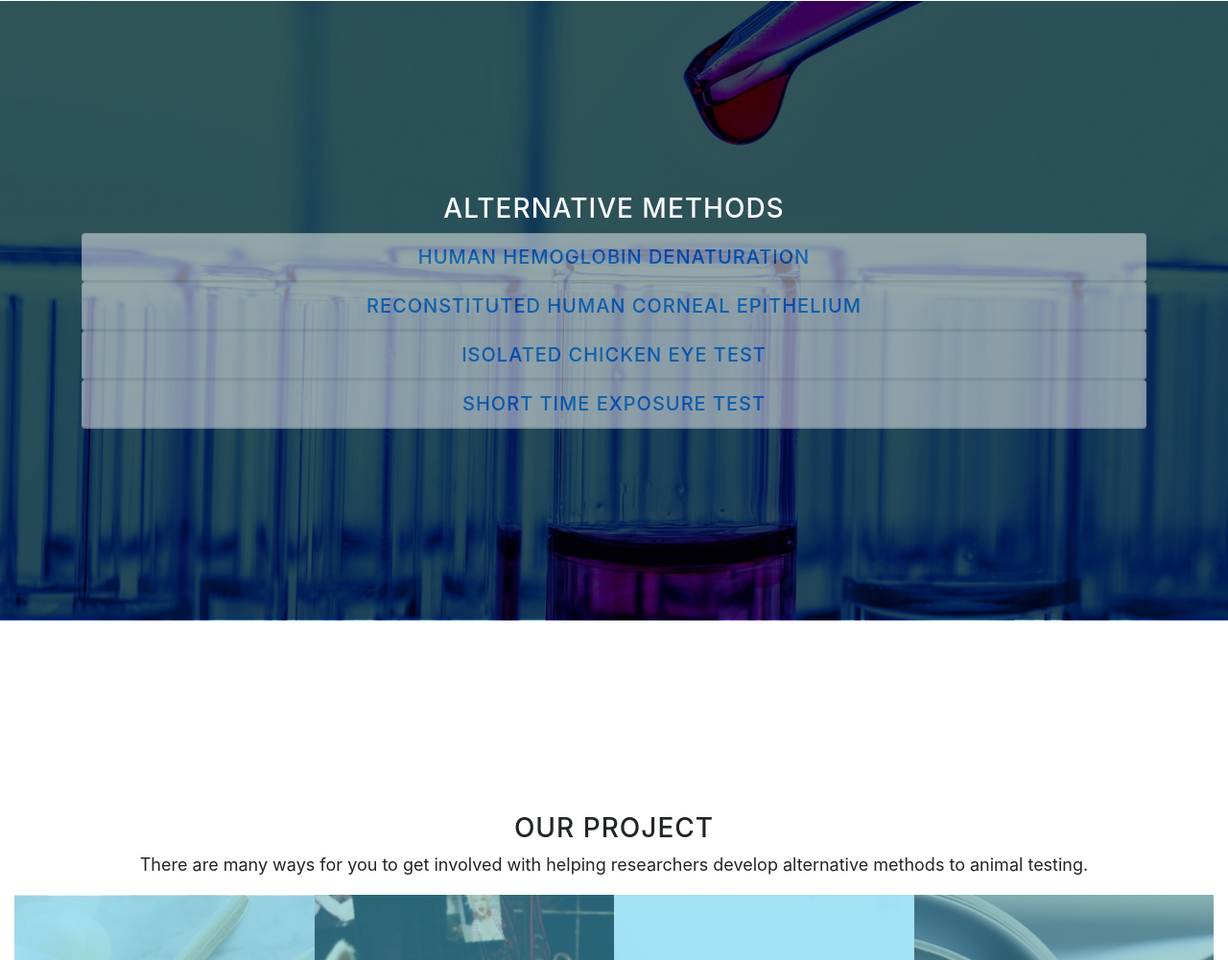
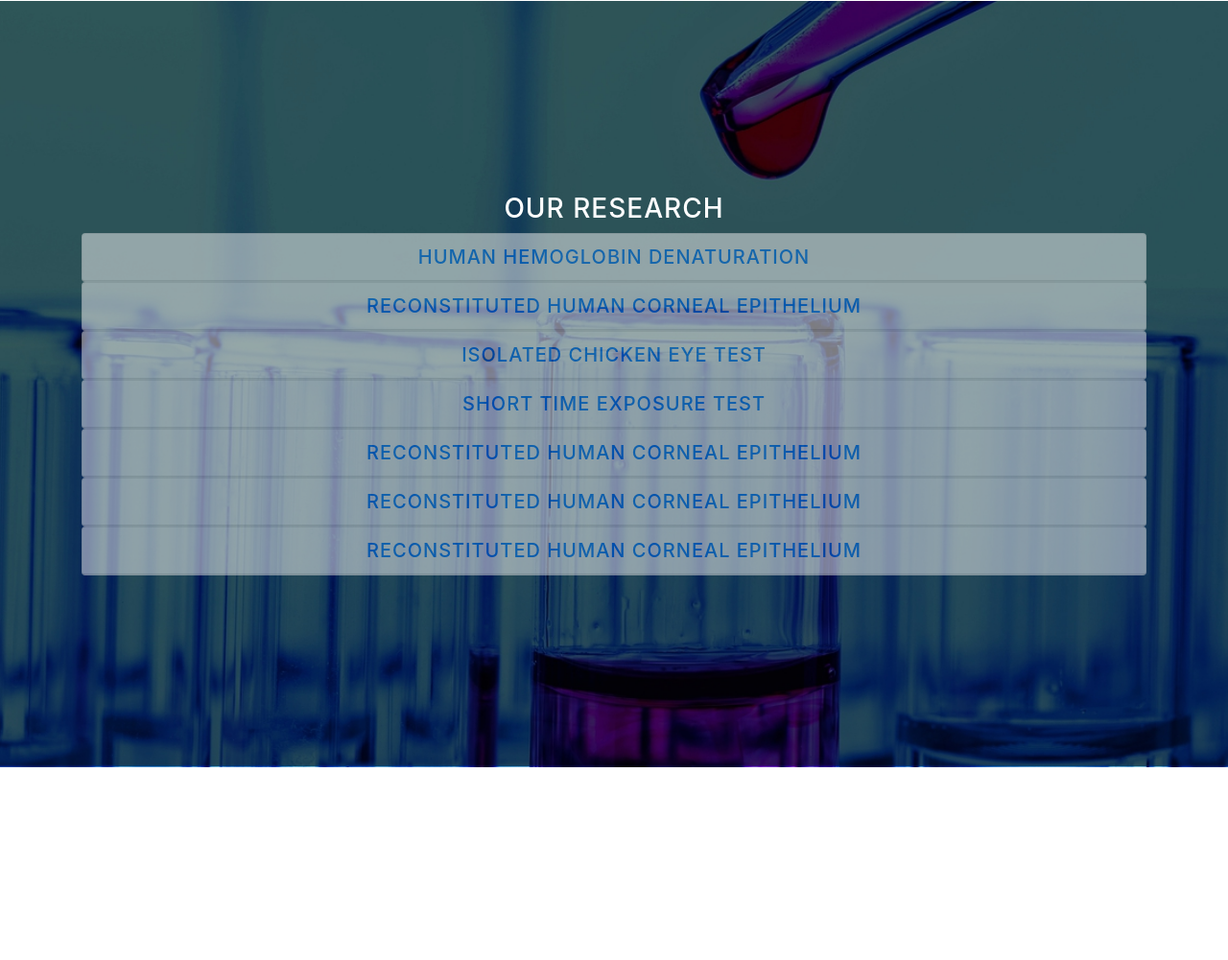
Before and after one commit to tiphas1/austin-manlangit.github.io, a website with bundled scripts: page index.html in a window 1280 px wide. Shown: the part 2686-3687 px from the top of the page at 96% size. Built offline with nearby package versions, Linux system fonts and the light colour scheme.

Commit message:
Update index.html

```diff
--- a/index.html
+++ b/index.html
@@ -77,7 +77,7 @@
     <div class="col-lg-12">
       <h3 class="text-center">CONSULTING ISSUE</h3>
       <p>
-        Collaboration is neverending in people's everyday lives. People experience collaboration at home when talking to mom about what to do for dinner. In school, people collaborate with our colleagues with group studying and working together on projects. At work, people collaborate with their teams, brainstorming ideas, bringing different perspectives, and providing solutions to solve problems. Collaboration in the workplace is beneficial for many reasons, the most important being that it brings people together to share knowledge that promotes innovation and creativity when it comes to solving a problem or starting and completing a new task. When teams and people from different departments or companies collaborate, they are all able to utilize on the strengths and skills of one another in which people are able to share knowledge with each other. With Modern Solution, we have been approached with the question on what are some factors affect collaboration in the modern work environment?
+        Collaboration is neverending in people's everyday lives. People experience collaboration at home when talking to mom about what to do for dinner. In school, people collaborate with our colleagues with group studying and working together on projects. At work, people collaborate with their teams, brainstorming ideas, bringing different perspectives, and providing solutions to solve problems. Collaboration in the workplace is beneficial for many reasons, the most important being that it brings people together to share knowledge that promotes innovation and creativity when it comes to solving a problem or starting and completing a new task. When teams and people from different departments or companies collaborate, they are all able to utilize on the strengths and skills of one another in which people are able to share knowledge with each other. With Modern Solution, we have been approached with the question on what are some factors affect collaboration in the modern work environment? bitch
       </p>
       <ul class="timeline">
         <li>
@@ -174,7 +174,7 @@
     <!-- Download Section -->
     <section id="download" class="download-section content-section text-center">
       <div class="container">
-        <h3 id="alt-method-heading"> Alternative Methods </h3>
+        <h3 id="alt-method-heading"> Our Research </h3>
         <!-- <a class="links" href="http://www.color-hex.com/"> Here </a> -->
         <!-- Accordions -->
         <div id="accordion" role="tablist">
@@ -235,6 +235,51 @@
             <div id="collapseFour" class="collapse" role="tabpanel" aria-labelledby="headingfour" data-parent="#accordion">
               <div class="card-body">
                 The STE test is a cytotoxicity test using saline or mineral oil as the test solvent. This test uses rabbit corneal cell line cells and uses cell viabiity at a constant concentration as the endpoint for irritation potential. In this study, 51 chemical solutions were tested and data was collected and examined. The STE test was able to predict the eye irritation potential in 5% test concentration. You can read more about the short time exposure test <a class="links" href="https://www.ncbi.nlm.nih.gov/pubmed/18248950"> here. </a>
+              </div>
+            </div>
+          </div>
+
+          <div class="card">
+            <div class="card-header" role="tab" id="headingFive">
+              <h5 class="mb-0">
+                <a class="collapsed" data-toggle="collapse" href="#collapseFive" aria-expanded="false" aria-controls="collapseFive">
+                  Reconstituted Human Corneal Epithelium
+                </a>
+              </h5>
+            </div>
+            <div id="collapseFive" class="collapse" role="tabpanel" aria-labelledby="headingFive" data-parent="#accordion">
+              <div class="card-body">
+                This 3D epithelial model was cultivated from human corneal cells and could be a promising method for the predication of eye irritation caused by irritatnts. In a study, 65 cosmetic products and 36 chemical solutions were tested using a simplified toxicokinatic approach. This model was able to predict human ocular response and the data collected from this model correlated with the respective scores in historic Draize tests. You can read more about the reconstituted human corneal epithelium model <a class="links" href="http://www.sciencedirect.com/science/article/pii/S0887233310000688"> here. </a>
+              </div>
+            </div>
+          </div>
+
+          <div class="card">
+            <div class="card-header" role="tab" id="headingSix">
+              <h5 class="mb-0">
+                <a class="collapsed" data-toggle="collapse" href="#collapseSix" aria-expanded="false" aria-controls="collapseSix">
+                  Reconstituted Human Corneal Epithelium
+                </a>
+              </h5>
+            </div>
+            <div id="collapseSix" class="collapse" role="tabpanel" aria-labelledby="headingSix" data-parent="#accordion">
+              <div class="card-body">
+                This 3D epithelial model was cultivated from human corneal cells and could be a promising method for the predication of eye irritation caused by irritatnts. In a study, 65 cosmetic products and 36 chemical solutions were tested using a simplified toxicokinatic approach. This model was able to predict human ocular response and the data collected from this model correlated with the respective scores in historic Draize tests. You can read more about the reconstituted human corneal epithelium model <a class="links" href="http://www.sciencedirect.com/science/article/pii/S0887233310000688"> here. </a>
+              </div>
+            </div>
+          </div>
+
+          <div class="card">
+            <div class="card-header" role="tab" id="headingSeven">
+              <h5 class="mb-0">
+                <a class="collapsed" data-toggle="collapse" href="#collapseSeven" aria-expanded="false" aria-controls="collapseSeven">
+                  Reconstituted Human Corneal Epithelium
+                </a>
+              </h5>
+            </div>
+            <div id="collapseSeven" class="collapse" role="tabpanel" aria-labelledby="headingSeven" data-parent="#accordion">
+              <div class="card-body">
+                This 3D epithelial model was cultivated from human corneal cells and could be a promising method for the predication of eye irritation caused by irritatnts. In a study, 65 cosmetic products and 36 chemical solutions were tested using a simplified toxicokinatic approach. This model was able to predict human ocular response and the data collected from this model correlated with the respective scores in historic Draize tests. You can read more about the reconstituted human corneal epithelium model <a class="links" href="http://www.sciencedirect.com/science/article/pii/S0887233310000688"> here. </a>
               </div>
             </div>
           </div>
```
